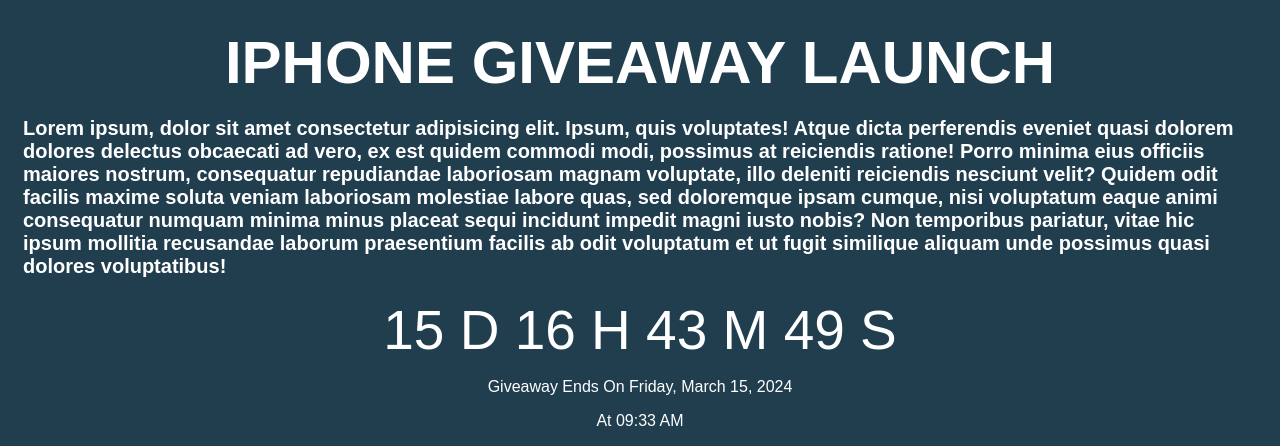
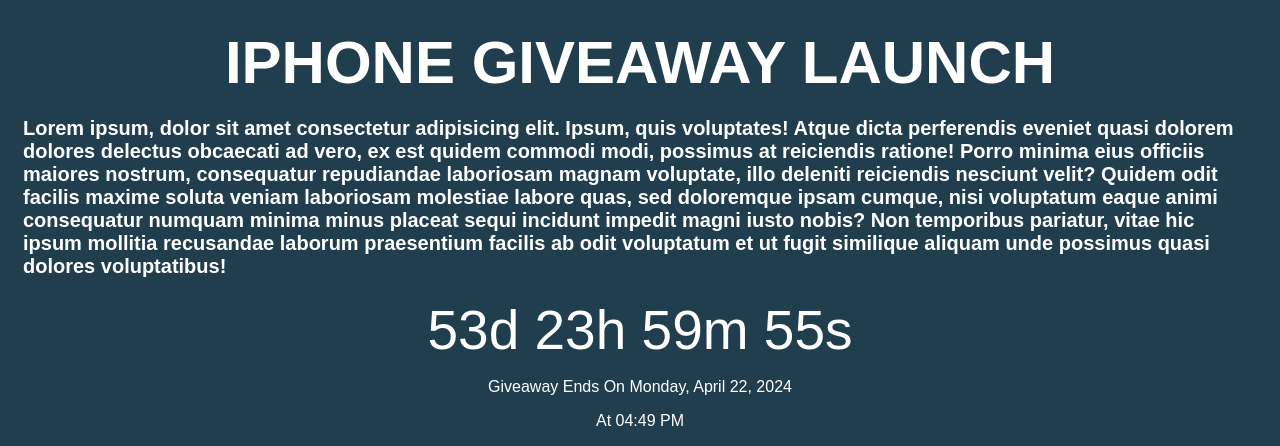
Before and after one commit to Ajanaku-Malik/Cosc-107, a plain HTML site: page index.html in a window 1280 px wide. Shown: the part 572-1018 px from the top of the page. Drawn offline with Linux system fonts and the light colour scheme.

Commit message:
I changed count down timer to countdown timer

```diff
--- a/index.html
+++ b/index.html
@@ -3,7 +3,7 @@
   <head>
     <meta charset="UTF-8" />
     <meta name="viewport" content="width=device-width, initial-scale=1.0" />
-    <title>count down timer</title>
+    <title>countdown timer</title>
     <style>
       #countdown {
         font-size: 55px;
@@ -66,12 +66,9 @@
     <p id="endTime"></p>
 
     <script>
-      // Set the end date and time for the giveaway
+      // Set the end date and time for the giveaway (54 days from now)
       const endDate = new Date();
-      endDate.setDate(endDate.getDate() + 15);
-      endDate.setHours(endDate.getHours() + 16);
-      endDate.setMinutes(endDate.getMinutes() + 43);
-      endDate.setSeconds(endDate.getSeconds() + 54);
+      endDate.setDate(endDate.getDate() + 54);
 
       // Function to update the countdown timer
       function updateCountdown() {
@@ -89,7 +86,7 @@
 
         document.getElementById(
           "countdown"
-        ).innerText = `${days} D ${hours} H ${minutes} M ${seconds} S`;
+        ).innerText = `${days}d ${hours}h ${minutes}m ${seconds}s`;
       }
 
       // Function to update the end date and time paragraphs
```
